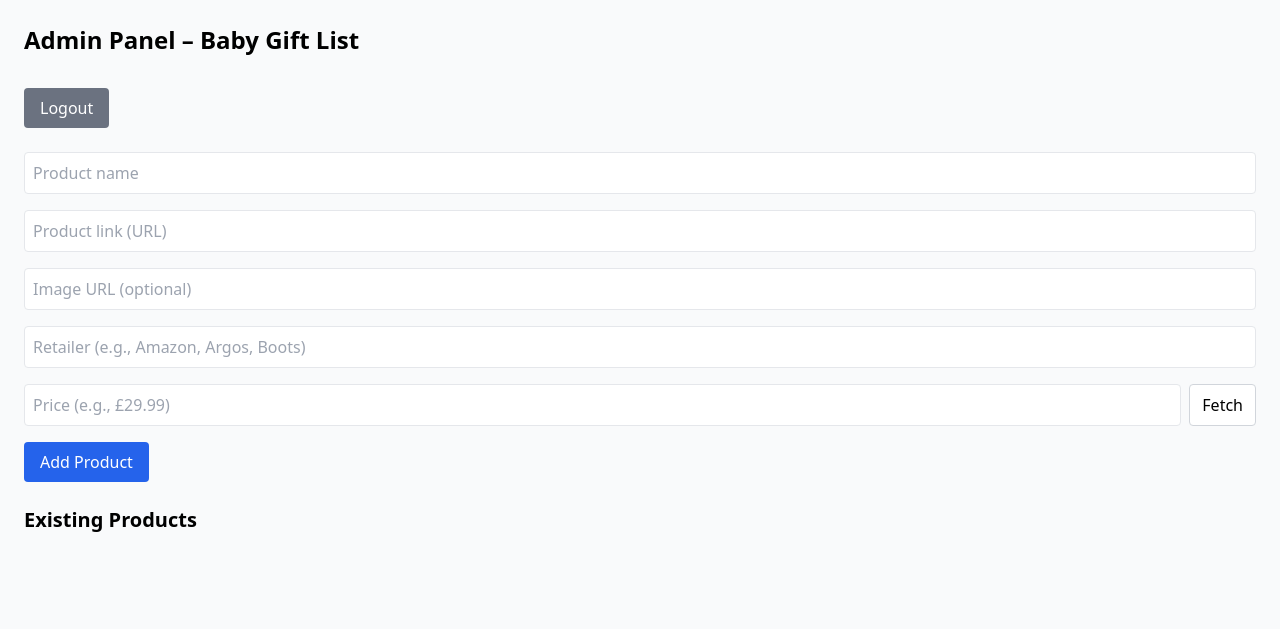
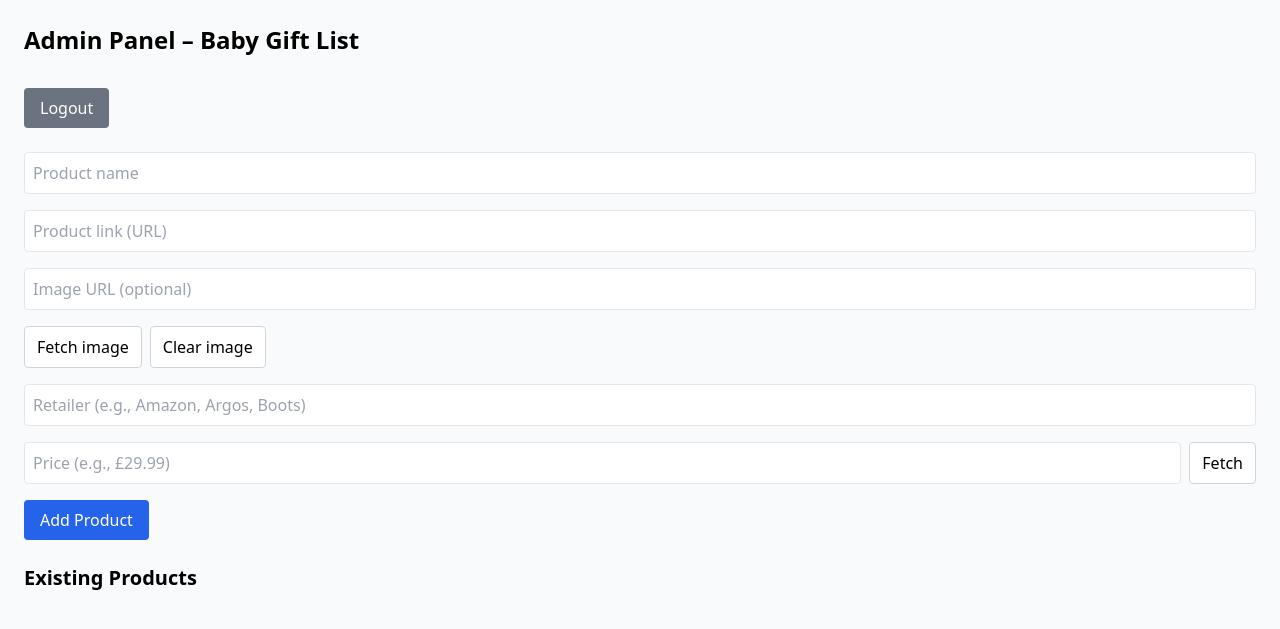
Before and after one commit to coding-daniel/baby-gift-dashboard, a Flask app: page /admin in a window 1280 px wide. Shown: the top 629 px of the page. Run offline with Flask 2, Linux system fonts and the light colour scheme; the visitor is signed in with stand-in values (Sample User, id 1); style sheets or scripts are compiled from the project's sources.

Commit message:
Add retailer and price fields with automated price detection, plus favicon support and purchased item sorting

```diff
--- a/app.py
+++ b/app.py
@@ -9,6 +9,8 @@ import re
 import requests
 import json as pyjson
 from urllib.parse import urlparse
+from urllib.parse import urlparse, urljoin
+from bs4 import BeautifulSoup
 
 # Load environment variables
 load_dotenv()
@@ -181,6 +183,104 @@ def try_fetch_price_from_structured_data(link: str):
     except Exception:
         return None
 
+def try_fetch_image_url(link: str):
+    """
+    Try to fetch a product image URL from:
+      1) <meta property="og:image"> / <meta name="twitter:image"> / twitter:image:src
+      2) JSON-LD Product.image (string or list)
+      3) Fallback: largest <img> by width*height, excluding sprites/logos/icons
+    Returns an absolute URL or None.
+    """
+    try:
+        resp = requests.get(link, timeout=8, headers={"User-Agent": "Mozilla/5.0 (ImageFetcher/1.0)"})
+        resp.raise_for_status()
+        html = resp.text
+        soup = BeautifulSoup(html, "html.parser")
+
+        def abs_url(u: str):
+            try:
+                return urljoin(link, u.strip())
+            except Exception:
+                return None
+
+        # 1) Open Graph / Twitter Card
+        meta_keys = [
+            ("property", "og:image"),
+            ("name", "twitter:image"),
+            ("name", "twitter:image:src"),
+        ]
+        for attr, key in meta_keys:
+            tag = soup.find("meta", attrs={attr: key})
+            if tag and tag.get("content"):
+                u = abs_url(tag["content"])
+                if u:
+                    return u
+
+        # 2) JSON-LD Product.image
+        for script in soup.find_all("script", attrs={"type": "application/ld+json"}):
+            try:
+                data = pyjson.loads(script.string or script.text or "")
+            except Exception:
+                continue
+            nodes = data if isinstance(data, list) else [data]
+            for node in nodes:
+                if not isinstance(node, dict):
+                    continue
+                # Accept Product nodes or anything with "image"
+                if "image" in node:
+                    img = node["image"]
+                    candidates = img if isinstance(img, list) else [img]
+                    for c in candidates:
+                        if isinstance(c, str):
+                            u = abs_url(c)
+                            if u:
+                                return u
+
+        # 3) Largest <img>
+        def score_img(tag):
+            # Filter out obvious non-product images
+            src = (tag.get("src") or "").lower()
+            cls = " ".join(tag.get("class", [])).lower()
+            if any(x in src for x in ["sprite", "logo", "icon", "favicon", "placeholder"]):
+                return -1
+            if any(x in cls for x in ["sprite", "logo", "icon", "avatar"]):
+                return -1
+
+            # Prefer bigger images by width*height
+            def to_int(v):
+                try:
+                    return int(re.sub(r"[^0-9]", "", str(v)))
+                except Exception:
+                    return 0
+
+            w = to_int(tag.get("width") or tag.get("data-width") or tag.get("data-image-width"))
+            h = to_int(tag.get("height") or tag.get("data-height") or tag.get("data-image-height"))
+
+            # If no dims, give a small base score
+            if w == 0 or h == 0:
+                return 100
+            return w * h
+
+        best = None
+        best_score = -1
+        for img in soup.find_all("img"):
+            src = img.get("src")
+            if not src:
+                continue
+            s = score_img(img)
+            if s > best_score:
+                best = src
+                best_score = s
+
+        if best:
+            u = abs_url(best)
+            if u:
+                return u
+
+        return None
+    except Exception:
+        return None
+
 # Load and save helpers
 def load_products():
     if not DATA_FILE.exists():
@@ -199,6 +299,8 @@ def is_logged_in():
 @app.route("/")
 def index():
     products = load_products()
+    # Sort so not purchased first, then by name (optional)
+    products.sort(key=lambda p: (p.get("purchased", False), p.get("name", "").lower()))
     html_prefix = "/baby/baby" if os.environ.get("APP_ENV") == "pi" else ""
     route_prefix = "/baby" if os.environ.get("APP_ENV") == "pi" else ""
     return render_template("index.html", route_prefix=route_prefix, url_prefix=html_prefix, products=products)
@@ -254,6 +356,20 @@ def admin():
             else:
                 flash("Couldn’t find a price on that page.", "warning")
             # We continue to save with the (possibly) updated price
+
+        # Button: Fetch image
+        if "fetch_image" in request.form and link:
+            fetched_image = try_fetch_image_url(link)
+            if fetched_image:
+                image = fetched_image
+                flash("Image URL fetched from page.", "info")
+            else:
+                flash("Couldn’t find a product image on that page.", "warning")
+
+        # Optional dedicated button to clear image (keeps form simple):
+        if "clear_image" in request.form:
+            image = ""
+            flash("Image cleared.", "info")
 
         # --- Edit existing item ---
         if "edit_id" in request.form:
--- a/requirements.txt
+++ b/requirements.txt
@@ -3,3 +3,4 @@ python-dotenv>=1.0
 flake8>=6.0
 black>=23.0
 requests>=2.31
+beautifulsoup4>=4.12
--- a/templates/admin.html
+++ b/templates/admin.html
@@ -51,8 +51,22 @@
              class="block w-full border p-2 rounded" />
 
       <input name="image" placeholder="Image URL (optional)"
-             value="{{ item.image if item else '' }}"
-             class="block w-full border p-2 rounded" />
+            value="{{ item.image if item else '' }}"
+            class="block w-full border p-2 rounded" />
+
+      <div class="flex gap-2">
+        <button name="fetch_image" value="1"
+                class="px-3 py-2 border border-gray-300 rounded bg-white hover:bg-gray-100">
+          Fetch image
+        </button>
+
+        <!-- Optional: explicit clear button; or just delete the text and click Save -->
+        <button name="clear_image" value="1"
+                class="px-3 py-2 border border-gray-300 rounded bg-white hover:bg-gray-100"
+                type="submit">
+          Clear image
+        </button>
+      </div>
 
       <input name="retailer" placeholder="Retailer (e.g., Amazon, Argos, Boots)"
              value="{{ item.retailer if item and item.retailer is defined else '' }}"
--- a/templates/index.html
+++ b/templates/index.html
@@ -4,9 +4,10 @@
   <meta name="viewport" content="width=device-width, initial-scale=1.0">
   <title>Baby Gift List</title>
   <link href="{{ url_prefix }}/static/tailwind.css" rel="stylesheet">
+  <link rel="icon" type="image/x-icon" href="/static/favicon.ico">
 </head>
 <body class="p-6 bg-gray-100 font-sans">
-  <h1 class="text-3xl font-bold mb-4">🎁 Our Baby Gift List</h1>
+  <h1 class="text-3xl font-bold mb-4 text-center">🎁 Our Baby Gift List</h1>
   {% with messages = get_flashed_messages(with_categories=true) %}
     {% if messages %}
       {% for category, message in messages %}
```
Also changed, not shown: static/favicon.ico (added).
